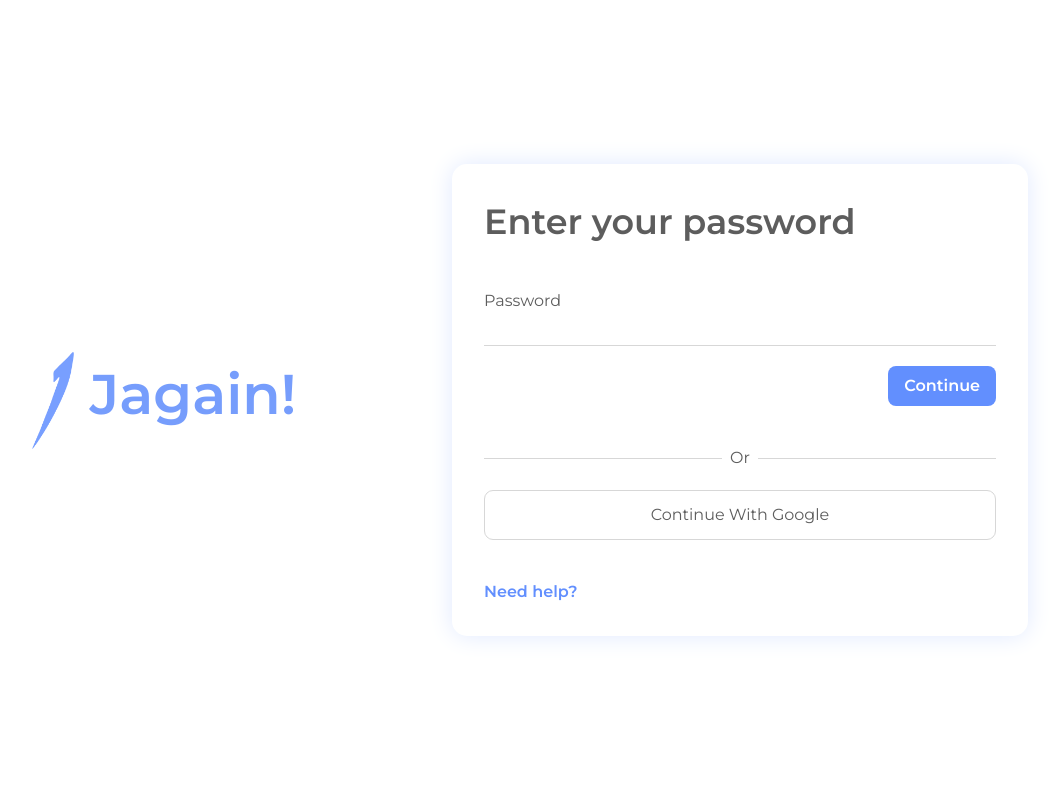
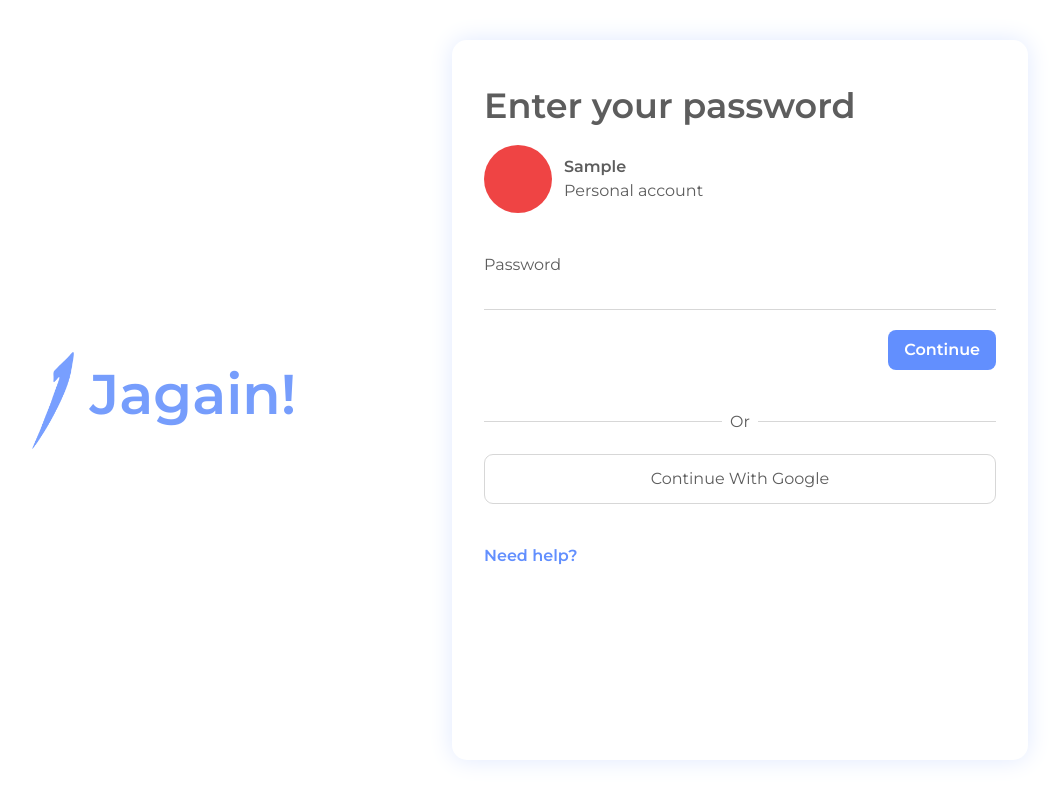
Before and after one commit to ahmadzaki2975/jagain-v2, a Next.js app: page /auth/login in a window 1280 px wide. Both pictures are taken after typing "Sample" into the empty fields and a click on the button "Continue". Shown: the whole page, without its empty margins (188-1250 px from the left). Built offline with nearby package versions, Linux system fonts and the light colour scheme.

Commit message:
feat: done step 2 of login process

```diff
--- a/src/pages/auth/login.jsx
+++ b/src/pages/auth/login.jsx
@@ -17,10 +17,17 @@ export default function LoginPage() {
         </div>
       </section>
 
-      <section className="w-[90%] xs:w-[70%] lg:w-1/2 max-w-[600px] 2xl:max-w-[700px] h-fit text-grey-primary shadow-[0_0_25px_#E0E9FF] p-8 rounded-[15px]">
+      <section className="w-[90%] xs:w-[70%] lg:w-1/2 max-w-[600px] 2xl:max-w-[700px] h-[90vh] pt-10 pb-20 text-grey-primary shadow-[0_0_25px_#E0E9FF] p-8 rounded-[15px]">
         <h1 className="font-semibold text-[35px]">{
           email == "" ? "Sign In" : "Enter your password"
         }</h1>
+        <div className={"flex items-center gap-3 mt-3" + (email != '' ? " block" : " hidden")}>
+          <div className="w-[68px] rounded-full aspect-square bg-red-500" />
+          <div>
+            <h1 className="text-grey-primary font-semibold">{email}</h1>
+            <p>Personal account</p>
+          </div>
+        </div>
         <p className={"font-semibold" + (email==""? " block" : " hidden")}>
           New user?{" "}
           <Link href="/register" className="text-blue-primary">
```
